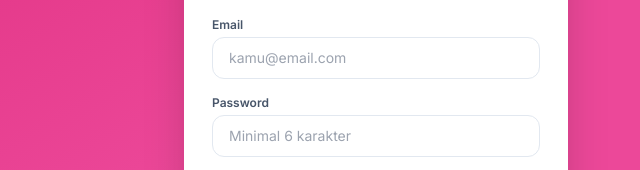
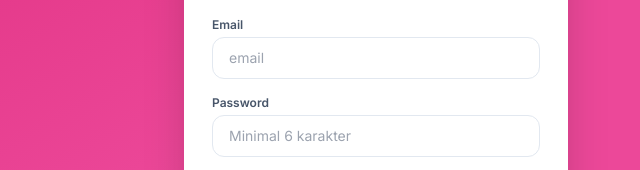
Before and after one commit to ynshopweb/ynewallet, a website with bundled scripts: page index.html in a window 1280 px wide. Shown: the part 331-501 px from the top of the page, 264-904 px from the left. Built offline with nearby package versions, Linux system fonts and the light colour scheme; no server answers.

Commit message:
chek email

```diff
--- a/index.html
+++ b/index.html
@@ -65,7 +65,7 @@
             <form id="form-auth" onsubmit="handleLogin(event)" class="space-y-4">
                 <div>
                     <label class="block text-xs font-semibold text-slate-600 mb-1">Email</label>
-                    <input type="email" id="auth-email" required placeholder="kamu@email.com" class="w-full px-4 py-2.5 rounded-xl border border-slate-200 focus:outline-none focus:ring-2 focus:ring-brand-400 text-sm">
+                    <input type="email" id="auth-email" required placeholder="email" class="w-full px-4 py-2.5 rounded-xl border border-slate-200 focus:outline-none focus:ring-2 focus:ring-brand-400 text-sm">
                 </div>
                 <div>
                     <label class="block text-xs font-semibold text-slate-600 mb-1">Password</label>
```
